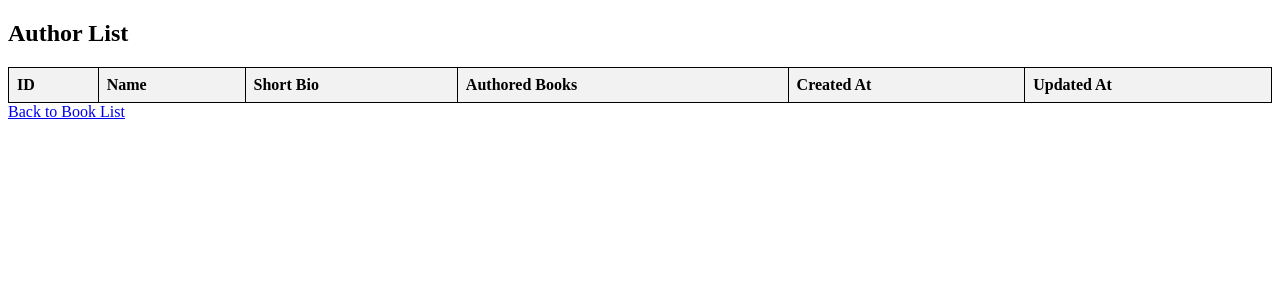
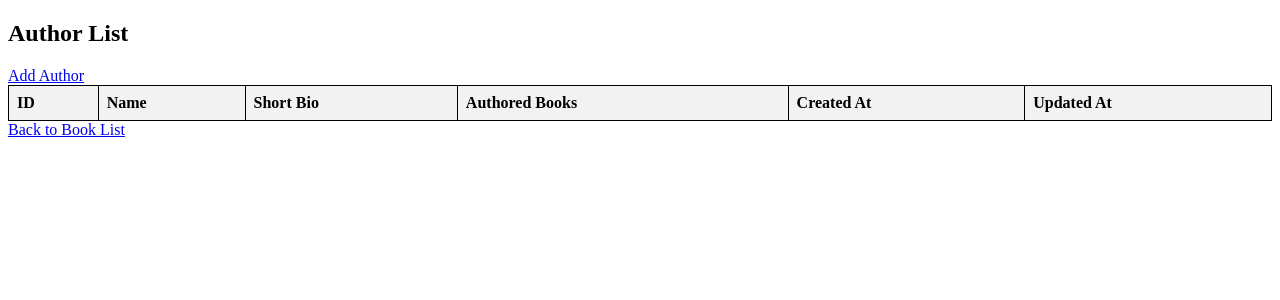
Before and after one commit to klausware/OnlineLibraryDB, a Django app: page /authors/ in a window 1280 px wide. Shown: the top 300 px of the page. Run offline with Django 5.2, Linux system fonts and the light colour scheme; data that the repository does not hold is empty.

Commit message:
Add Author Button added

```diff
--- a/library/webapp/forms.py
+++ b/library/webapp/forms.py
@@ -1,7 +1,13 @@
 from django import forms
 from .models import Book
+from .models import Author
 
 class BookForm(forms.ModelForm):
     class Meta:
         model = Book
         fields = ['title', 'author', 'isbn', 'publisher_id', 'publication_date']
+
+class AuthorForm(forms.ModelForm):
+    class Meta:
+        model = Author
+        fields = ['name', 'short_bio', 'authored_books']
--- a/library/webapp/templates/webapp/author_list.html
+++ b/library/webapp/templates/webapp/author_list.html
@@ -19,6 +19,7 @@
 </head>
 <body>
     <h2>Author List</h2>
+    <a href="{% url 'add_author' %}">Add Author</a>
     <table>
         <tr>
             <th>ID</th>
--- a/library/webapp/urls.py
+++ b/library/webapp/urls.py
@@ -7,4 +7,5 @@ urlpatterns = [
     path('book/edit/<int:pk>', views.book_edit, name='book_edit'),
     path('book/delete/<int:pk>', views.book_delete, name='book_delete'),
     path('authors/', views.author_list, name='author_list'),
+    path('author/new/', views.add_author, name='add_author'),
 ]
--- a/library/webapp/views.py
+++ b/library/webapp/views.py
@@ -3,6 +3,7 @@ from django.shortcuts import render, redirect, get_object_or_404
 from .models import Book
 from .forms import BookForm
 from .models import Author
+from .forms import AuthorForm
 
 # Create your views here.
 
@@ -45,3 +46,13 @@ def book_delete(request, pk):
 def author_list(request):
     authors = Author.objects.all()
     return render(request, 'webapp/author_list.html', {'authors': authors})
+
+def add_author(request):
+    if request.method == 'POST':
+        form = AuthorForm(request.POST)
+        if form.is_valid():
+            form.save()
+            return redirect('author_list')  # Redirect to the author list page after saving
+    else:
+        form = AuthorForm()  # An empty, unbound form
+    return render(request, 'webapp/add_author.html', {'form': form})
```
Also changed, not shown: library/webapp/templates/webapp/add_author.html (added, +15 -0 lines).
